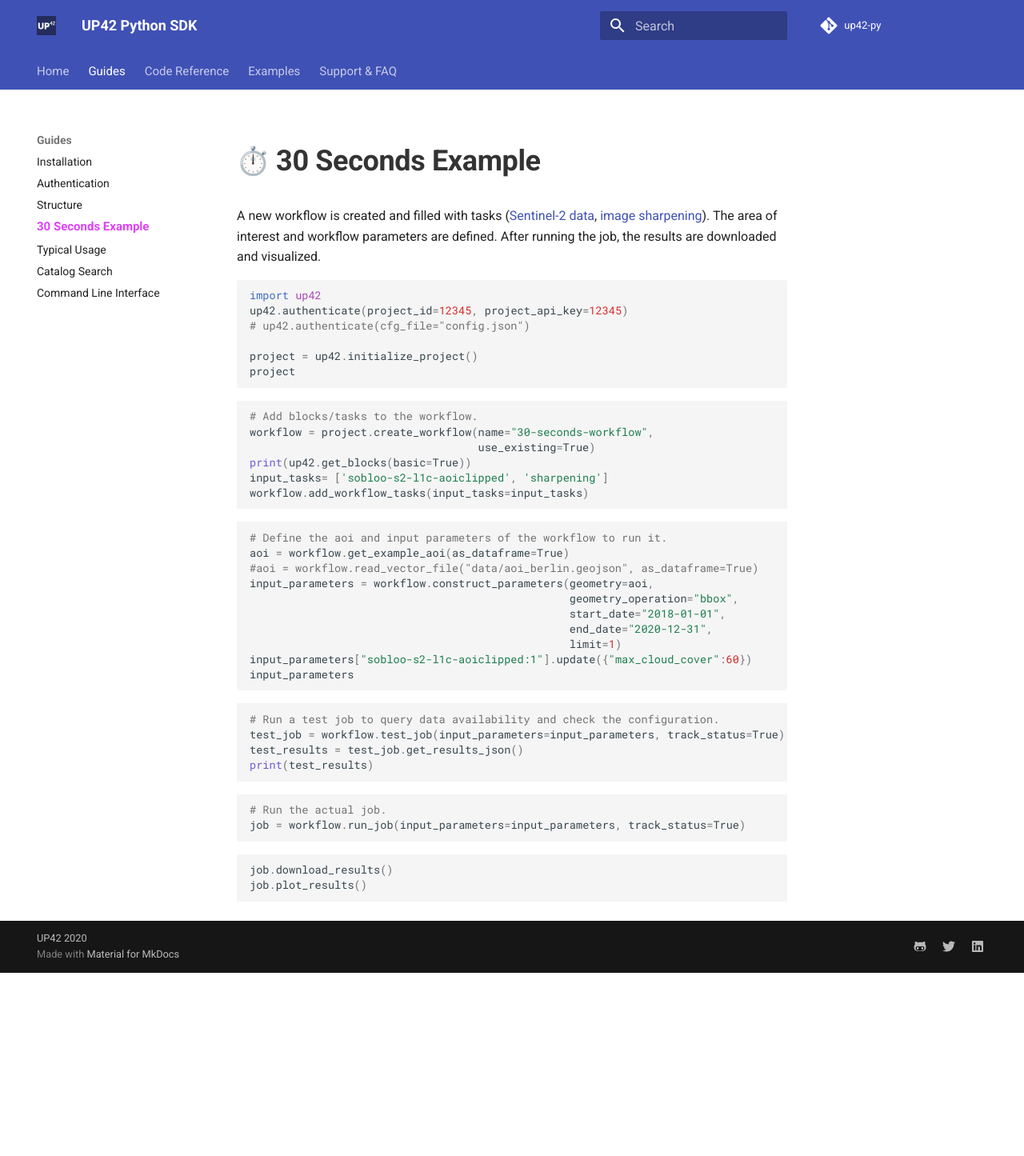
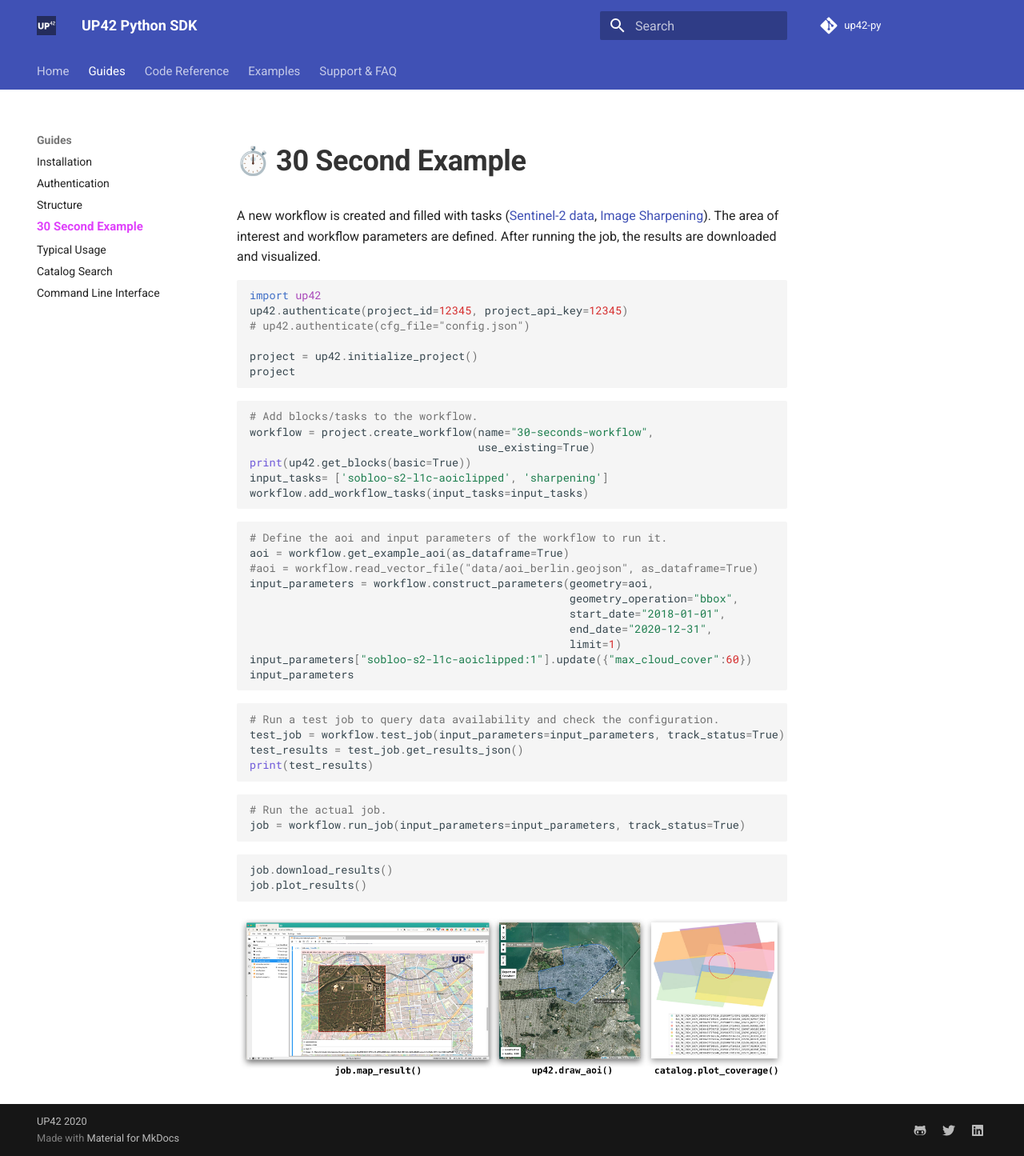
Before and after one commit to up42/up42-py, an MkDocs documentation site: the page built from docs/30-second-example.md, in a window 1280 px wide. Shown: the whole page at 80% size. Built offline with MkDocs 1.6.1 and Material for MkDocs 9.7.7, drawn with Linux system fonts in a browser that asks for light colours; emoji names are drawn with the system emoji font; comment, search, counter and statistics services are not loaded; before the commit the page ends 1216 px from its top, so only the background shows below that.

Commit message:
add viz image to 30 second example

````diff
--- a/docs/30-seconds-example.md
+++ b/docs/30-second-example.md
@@ -1,7 +1,7 @@
-# :stopwatch: 30 Seconds Example
+# :stopwatch: 30 Second Example
 
 A new workflow is created and filled with tasks ([Sentinel-2 data](https://marketplace.up42.com/block/3a381e6b-acb7-4cec-ae65-50798ce80e64),
-[image sharpening](https://marketplace.up42.com/block/e374ea64-dc3b-4500-bb4b-974260fb203e)).
+[Image Sharpening](https://marketplace.up42.com/block/e374ea64-dc3b-4500-bb4b-974260fb203e)).
 The area of interest and workflow parameters are defined. After running the job,
 the results are downloaded and visualized.
 
@@ -57,3 +57,7 @@
 job.download_results()
 job.plot_results()
 ```
+
+<h1 align="center">
+    <img alt="" src="/assets/vizualisations.jpg">
+</h1>
--- a/mkdocs.yml
+++ b/mkdocs.yml
@@ -28,7 +28,7 @@
       - Installation: installation.md
       - Authentication: authentication.md
       - Structure: structure.md
-      - 30 Seconds Example: 30-seconds-example.md
+      - 30 Second Example: 30-second-example.md
       - Typical Usage: typical-usage.md
       - Catalog Search: catalog.md
       - Command Line Interface: cli.md
````
Also changed, not shown: docs/structure.md (+1 -0 lines).
